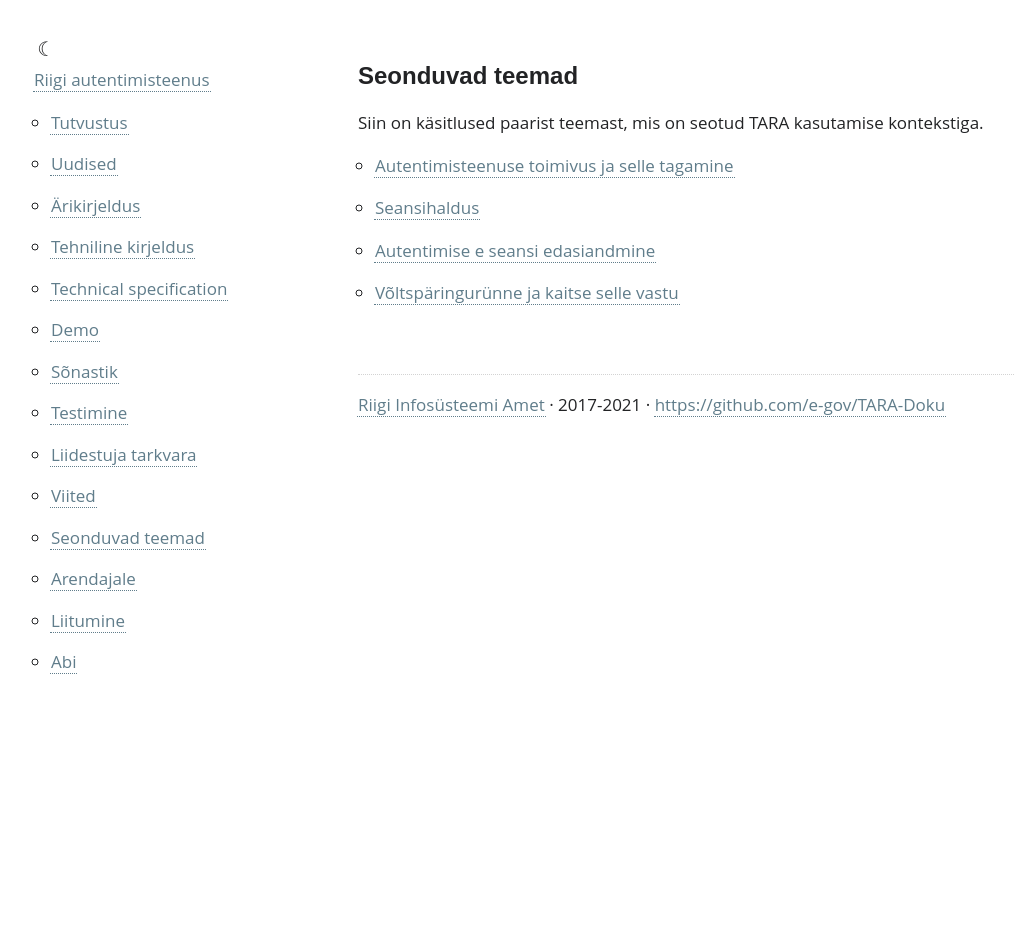
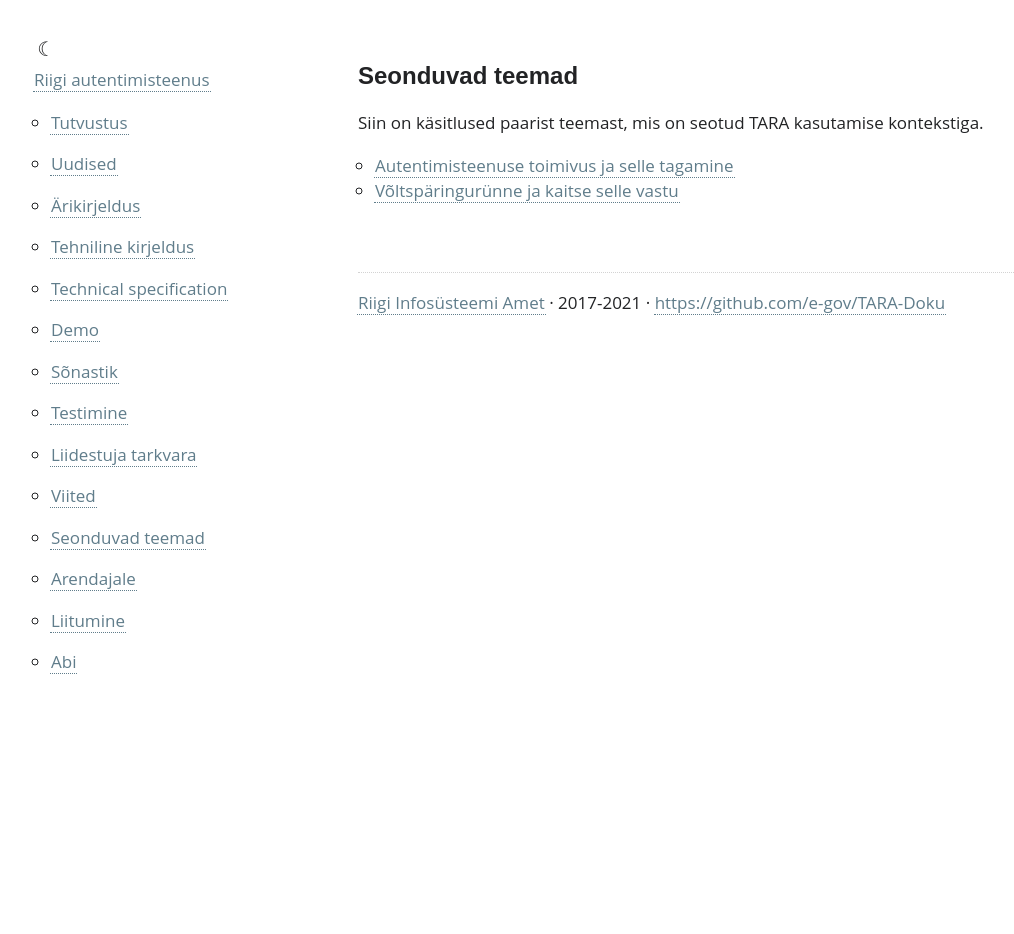
Before and after one commit to e-gov/TARA-Doku, a Jekyll site: the page built from Seonduv.md, in a window 1280 px wide. Shown: the whole page, without its empty margins (0-1014 px from the left). Built offline with Jekyll 4.4.1, drawn with Linux system fonts in a browser that asks for light colours; our own code applies the rules of GitHub Pages for plain Markdown files.

Commit message:
Update Seonduv.md

```diff
--- a/Seonduv.md
+++ b/Seonduv.md
@@ -7,9 +7,4 @@ permalink: Seonduv
 Siin on käsitlused paarist teemast, mis on seotud TARA kasutamise kontekstiga.
 
 - [Autentimisteenuse toimivus ja selle tagamine](Toimivus)
-
-- [Seansihaldus](Seansihaldus)
-
-- [Autentimise e seansi edasiandmine](Feder)
-
 - [Võltspäringurünne ja kaitse selle vastu](Volts)
```
